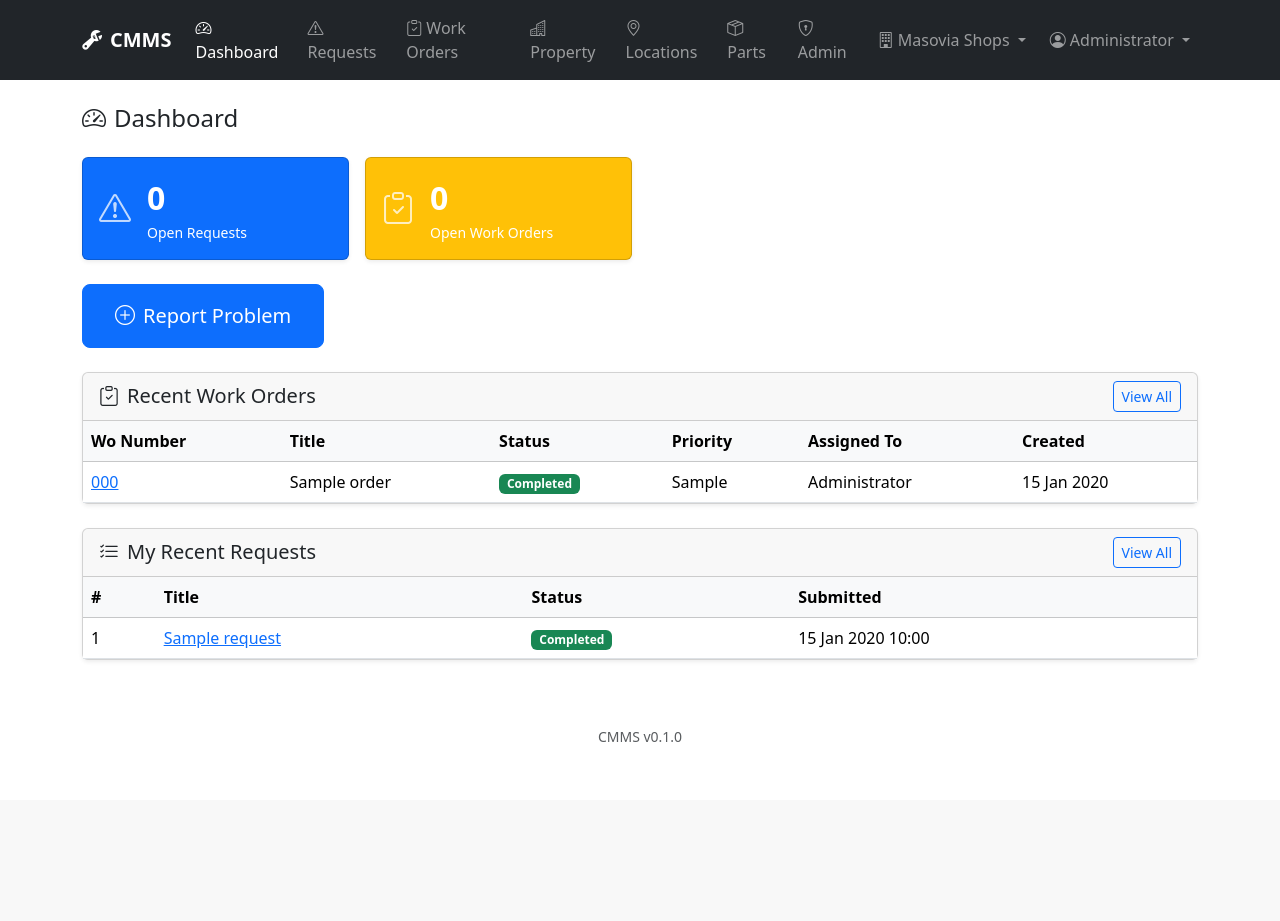
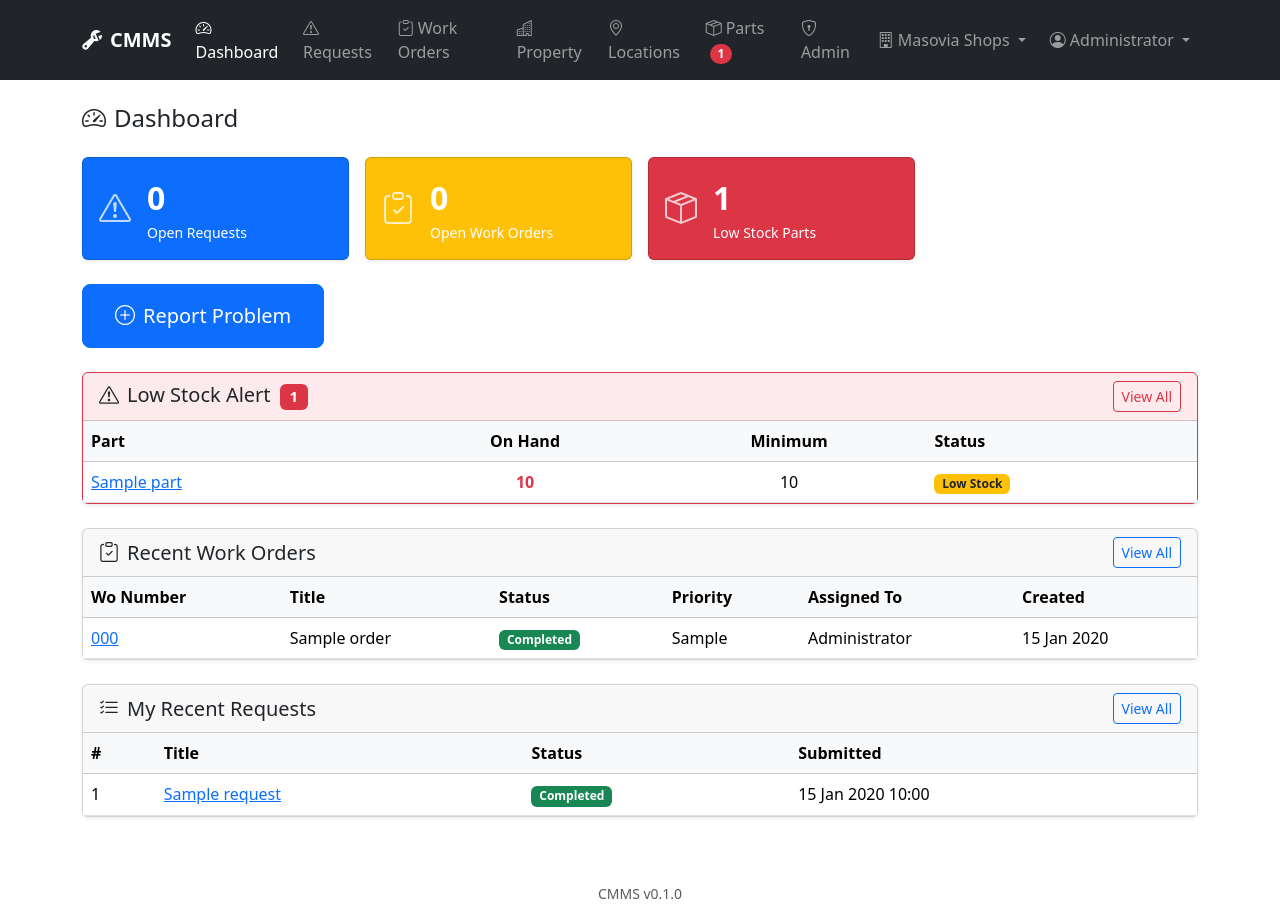
Before and after one commit to AmigoUK/CMMS, a Flask app: page /dashboard in a window 1280 px wide. Before the commit the page ends 742 px from the top, so only its background shows below. Run offline with Flask 3, Linux system fonts and the light colour scheme; a user stored in the database is signed in; tables that the repository leaves empty hold one stand-in row (values such as "Sample post"); parts of the project's set-up code (start-up, migrations or seed data) failed here and were passed over.

Commit message:
Add low-stock notifications: dashboard alerts, navbar badge, flash warnings
- Context processor injects low_stock_count for technician+ on every page
- Flash alerts on part usage: danger for out-of-stock, warning for low stock
- Dashboard stat card + alert table showing low-stock parts
- Navbar badge on Parts link (supervisor+) and standalone indicator (technician)

Co-Authored-By: Claude Opus 4.6 (1M context) <noreply@anthropic.com>

```diff
--- a/app.py
+++ b/app.py
@@ -178,9 +178,14 @@ def create_app(config_class=None):
             "current_site": getattr(g, "current_site", None),
             "user_sites": [],
             "app_settings": AppSettings.get(),
+            "low_stock_count": 0,
         }
         if current_user.is_authenticated:
             ctx["user_sites"] = current_user.sites
+            site = getattr(g, "current_site", None)
+            if site and current_user.has_role_at_least("technician"):
+                from utils.stock import get_low_stock_count
+                ctx["low_stock_count"] = get_low_stock_count(site.id)
         return ctx
 
     # ── Error handlers ─────────────────────────────────────
--- a/blueprints/dashboard/routes.py
+++ b/blueprints/dashboard/routes.py
@@ -5,7 +5,8 @@ from flask_login import current_user, login_required
 
 from blueprints.dashboard import dashboard_bp
 from extensions import csrf, db
-from models import AppSettings, Asset, Request, WorkOrder, Site, Location, RequestActivity
+from models import AppSettings, Asset, Part, Request, WorkOrder, Site, Location, RequestActivity
+from utils.stock import get_low_stock_parts
 from models.request import REQUEST_PRIORITIES
 
 
@@ -28,6 +29,7 @@ def index():
     triage_requests = []
     my_recent_requests = []
     recent_wos = []
+    low_stock_parts = []
 
     if site_id:
         open_requests = Request.query.filter(
@@ -71,6 +73,10 @@ def index():
                 Request.status == "new",
             ).order_by(Request.created_at.asc()).all()
 
+        # ── Low-stock parts (technician+) ──────────────────────
+        if current_user.has_role_at_least("technician"):
+            low_stock_parts = get_low_stock_parts(site_id, limit=10)
+
         # ── Recent Work Orders (technician+) ────────────────────
         if current_user.is_technician:
             recent_wos = WorkOrder.query.filter(
@@ -86,6 +92,7 @@ def index():
         triage_requests=triage_requests,
         my_recent_requests=my_recent_requests,
         recent_wos=recent_wos,
+        low_stock_parts=low_stock_parts,
     )
 
 
--- a/templates/dashboard/index.html
+++ b/templates/dashboard/index.html
@@ -48,6 +48,21 @@
         </a>
     </div>
     {% endif %}
+    {% if current_user.has_role_at_least("technician") and low_stock_count > 0 %}
+    <div class="col-sm-6 col-lg-3">
+        <a href="{{ url_for('parts.list_parts', show='reorder') }}" class="text-decoration-none">
+            <div class="card text-white bg-danger h-100 shadow-sm">
+                <div class="card-body d-flex align-items-center">
+                    <i class="bi bi-box-seam fs-2 me-3 opacity-75"></i>
+                    <div>
+                        <div class="fs-2 fw-bold">{{ low_stock_count }}</div>
+                        <div class="small">{{ _('ui.label.low_stock_parts') }}</div>
+                    </div>
+                </div>
+            </div>
+        </a>
+    </div>
+    {% endif %}
 </div>
 
 {# ── Report a Problem ──────────────────────────────────────── #}
@@ -89,6 +104,59 @@
                         <td>{{ req.requester.display_name }}</td>
                         <td><span class="priority-{{ req.priority }}">{{ req.priority|capitalize }}</span></td>
                         <td>{{ req.created_at.strftime('%d %b %Y %H:%M') }}</td>
+                    </tr>
+                    {% endfor %}
+                </tbody>
+            </table>
+        </div>
+    </div>
+</div>
+{% endif %}
+
+{# ── Low Stock Alert (technician+) ─────────────────────────── #}
+{% if current_user.has_role_at_least("technician") and low_stock_parts %}
+<div class="card shadow-sm mb-4 border-danger">
+    <div class="card-header bg-danger bg-opacity-10 d-flex justify-content-between align-items-center">
+        <h5 class="mb-0">
+            <i class="bi bi-exclamation-triangle me-2"></i>{{ _('ui.label.low_stock_alert') }}
+            <span class="badge bg-danger ms-1">{{ low_stock_parts|length }}</span>
+        </h5>
+        {% if current_user.is_supervisor %}
+        <a href="{{ url_for('parts.list_parts', show='reorder') }}" class="btn btn-sm btn-outline-danger">
+            {{ _('ui.button.view_all') }}
+        </a>
+        {% endif %}
+    </div>
+    <div class="card-body p-0">
+        <div class="table-responsive">
+            <table class="table table-hover mb-0">
+                <thead class="table-light">
+                    <tr>
+                        <th>{{ _('ui.label.part') }}</th>
+                        <th class="text-center">{{ _('ui.label.on_hand') }}</th>
+                        <th class="text-center">{{ _('ui.label.minimum') }}</th>
+                        <th>{{ _('ui.label.status') }}</th>
+                    </tr>
+                </thead>
+                <tbody>
+                    {% for part in low_stock_parts %}
+                    <tr>
+                        <td>
+                            {% if current_user.is_supervisor %}
+                            <a href="{{ url_for('parts.detail', id=part.id) }}">{{ part.name }}</a>
+                            {% else %}
+                            {{ part.name }}
+                            {% endif %}
+                        </td>
+                        <td class="text-center fw-bold text-danger">{{ part.quantity_on_hand }}</td>
+                        <td class="text-center">{{ part.minimum_stock }}</td>
+                        <td>
+                            {% if part.quantity_on_hand == 0 %}
+                            <span class="badge bg-danger">{{ _('ui.label.out_of_stock') }}</span>
+                            {% else %}
+                            <span class="badge bg-warning text-dark">{{ _('ui.label.low_stock') }}</span>
+                            {% endif %}
+                        </td>
                     </tr>
                     {% endfor %}
                 </tbody>
--- a/templates/partials/_navbar.html
+++ b/templates/partials/_navbar.html
@@ -57,6 +57,9 @@
                     <a class="nav-link {% if request.blueprint == 'parts' %}active{% endif %}"
                        href="{{ url_for('parts.list_parts') }}">
                         <i class="bi bi-box-seam me-1"></i>{{ _('ui.navbar.parts') }}
+                        {% if low_stock_count > 0 %}
+                        <span class="badge rounded-pill bg-danger ms-1">{{ low_stock_count }}</span>
+                        {% endif %}
                     </a>
                 </li>
                 {% endif %}
@@ -73,6 +76,17 @@
             </ul>
 
             <ul class="navbar-nav">
+                {# Low-stock indicator for technicians (who cannot see Parts link) #}
+                {% if current_user.is_authenticated and current_user.has_role_at_least("technician") and not current_user.is_supervisor and low_stock_count > 0 %}
+                <li class="nav-item">
+                    <a class="nav-link text-danger" href="{{ url_for('dashboard.index') }}"
+                       title="{{ _('ui.label.low_stock_parts') }}">
+                        <i class="bi bi-exclamation-triangle-fill"></i>
+                        <span class="badge rounded-pill bg-danger">{{ low_stock_count }}</span>
+                    </a>
+                </li>
+                {% endif %}
+
                 {# Site switcher #}
                 {% if user_sites|length > 1 %}
                 <li class="nav-item dropdown site-switcher">
```
Also changed, not shown: blueprints/workorders/routes.py (+14 -1 lines).
